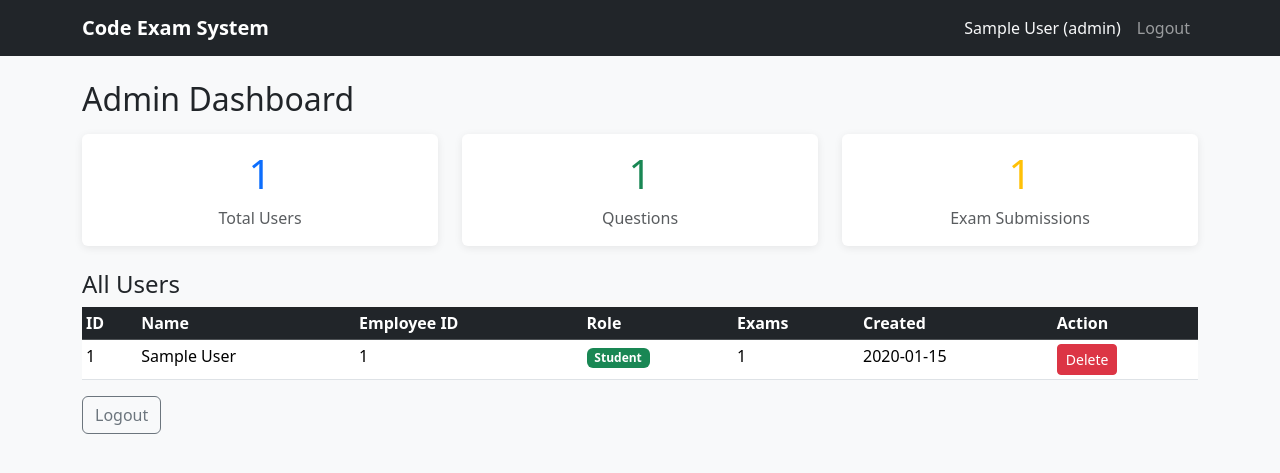
After one commit to song984888/bioinfo-teaching-study, a Flask app: page /admin/dashboard in a window 1280 px wide. The commit adds this page. Shown: the top 473 px of the page. Run offline with Flask 3, Linux system fonts and the light colour scheme; the visitor is signed in with stand-in values (Sample User, id 1); tables that the repository leaves empty hold one stand-in row (values such as "Sample post").

Commit message:
feat: add admin role with dashboard and user management

```diff
--- a/flask_app/app.py
+++ b/flask_app/app.py
@@ -3,7 +3,7 @@ from flask import Flask, render_template, request, redirect, url_for, session, f
 
 from config import Config
 from models import init_pool, init_db, get_db
-from decorators import login_required, student_required, teacher_required
+from decorators import login_required, student_required, teacher_required, admin_required
 from services import (
     authenticate_user, grade_submission, get_student_grades,
     get_all_records, get_unreviewed, save_review, generate_questions_bulk
@@ -40,6 +40,8 @@ def create_app():
                 return redirect(url_for('student_dashboard'))
             elif role == 'teacher':
                 return redirect(url_for('teacher_dashboard'))
+            elif role == 'admin':
+                return redirect(url_for('admin_dashboard'))
         return render_template('index.html')
 
     @app.route('/login', methods=['GET', 'POST'])
@@ -309,6 +311,45 @@ def create_app():
         result = execute_code(code, language)
         return jsonify(result)
 
+    # ---- Admin Routes ----
+
+    @app.route('/admin/dashboard')
+    @login_required
+    @admin_required
+    def admin_dashboard():
+        from models import get_all_exam_records, get_db
+        cursor = g.db.cursor(dictionary=True)
+        cursor.execute("SELECT COUNT(*) as cnt FROM users")
+        user_count = cursor.fetchone()['cnt']
+        cursor.execute("SELECT COUNT(*) as cnt FROM questions")
+        q_count = cursor.fetchone()['cnt']
+        cursor.execute("SELECT COUNT(*) as cnt FROM exams")
+        exam_count = cursor.fetchone()['cnt']
+        cursor.execute("""
+            SELECT u.id, u.name, u.employee_id, u.role, u.created_at,
+                   COUNT(e.id) as exam_count
+            FROM users u LEFT JOIN exams e ON u.id = e.student_id
+            GROUP BY u.id ORDER BY u.role, u.created_at DESC
+        """)
+        users = cursor.fetchall()
+        return render_template('admin/dashboard.html',
+                               user_count=user_count, q_count=q_count,
+                               exam_count=exam_count, users=users)
+
+    @app.route('/admin/users/<int:user_id>/delete', methods=['POST'])
+    @login_required
+    @admin_required
+    def admin_delete_user(user_id):
+        if user_id == session['user_id']:
+            flash('Cannot delete your own account.', 'danger')
+            return redirect(url_for('admin_dashboard'))
+        cursor = g.db.cursor()
+        cursor.execute("DELETE FROM exams WHERE student_id = %s", (user_id,))
+        cursor.execute("DELETE FROM users WHERE id = %s", (user_id,))
+        g.db.commit()
+        flash('User deleted.', 'info')
+        return redirect(url_for('admin_dashboard'))
+
     # ---- Error Handlers ----
 
     @app.errorhandler(404)
--- a/flask_app/decorators.py
+++ b/flask_app/decorators.py
@@ -30,3 +30,13 @@ def teacher_required(f):
             return redirect(url_for('index'))
         return f(*args, **kwargs)
     return decorated_function
+
+
+def admin_required(f):
+    @wraps(f)
+    def decorated_function(*args, **kwargs):
+        if session.get('role') != 'admin':
+            flash('Access denied.', 'danger')
+            return redirect(url_for('index'))
+        return f(*args, **kwargs)
+    return decorated_function
--- /dev/null
+++ b/flask_app/templates/admin/dashboard.html
@@ -0,0 +1,73 @@
+{% extends "base.html" %}
+{% block title %}Admin Dashboard{% endblock %}
+{% block content %}
+<h2>Admin Dashboard</h2>
+
+<div class="row mt-3 mb-4">
+    <div class="col-md-4">
+        <div class="card p-3 text-center">
+            <h1 class="text-primary">{{ user_count }}</h1>
+            <p class="text-muted mb-0">Total Users</p>
+        </div>
+    </div>
+    <div class="col-md-4">
+        <div class="card p-3 text-center">
+            <h1 class="text-success">{{ q_count }}</h1>
+            <p class="text-muted mb-0">Questions</p>
+        </div>
+    </div>
+    <div class="col-md-4">
+        <div class="card p-3 text-center">
+            <h1 class="text-warning">{{ exam_count }}</h1>
+            <p class="text-muted mb-0">Exam Submissions</p>
+        </div>
+    </div>
+</div>
+
+<h4>All Users</h4>
+<table class="table table-hover table-sm">
+    <thead class="table-dark">
+        <tr>
+            <th>ID</th>
+            <th>Name</th>
+            <th>Employee ID</th>
+            <th>Role</th>
+            <th>Exams</th>
+            <th>Created</th>
+            <th>Action</th>
+        </tr>
+    </thead>
+    <tbody>
+        {% for u in users %}
+        <tr>
+            <td>{{ u.id }}</td>
+            <td>{{ u.name }}</td>
+            <td>{{ u.employee_id }}</td>
+            <td>
+                {% if u.role == 'admin' %}
+                <span class="badge bg-danger">Admin</span>
+                {% elif u.role == 'teacher' %}
+                <span class="badge bg-primary">Teacher</span>
+                {% elif u.role == 'student' %}
+                <span class="badge bg-success">Student</span>
+                {% else %}
+                <span class="badge bg-secondary">{{ u.role }}</span>
+                {% endif %}
+            </td>
+            <td>{{ u.exam_count }}</td>
+            <td>{{ u.created_at.strftime('%Y-%m-%d') if u.created_at else 'N/A' }}</td>
+            <td>
+                {% if u.role != 'admin' %}
+                <form method="POST" action="{{ url_for('admin_delete_user', user_id=u.id) }}"
+                      onsubmit="return confirm('Delete user {{ u.name }}? This will also delete their exam records.')">
+                    <button class="btn btn-danger btn-sm">Delete</button>
+                </form>
+                {% endif %}
+            </td>
+        </tr>
+        {% endfor %}
+    </tbody>
+</table>
+
+<a href="{{ url_for('logout') }}" class="btn btn-outline-secondary">Logout</a>
+{% endblock %}
--- a/flask_app/templates/index.html
+++ b/flask_app/templates/index.html
@@ -19,6 +19,7 @@
                     <select name="role" class="form-select" required>
                         <option value="student">Student</option>
                         <option value="teacher">Teacher</option>
+                        <option value="admin">Admin</option>
                     </select>
                 </div>
                 <button type="submit" class="btn btn-primary w-100">Login / Register</button>
```
